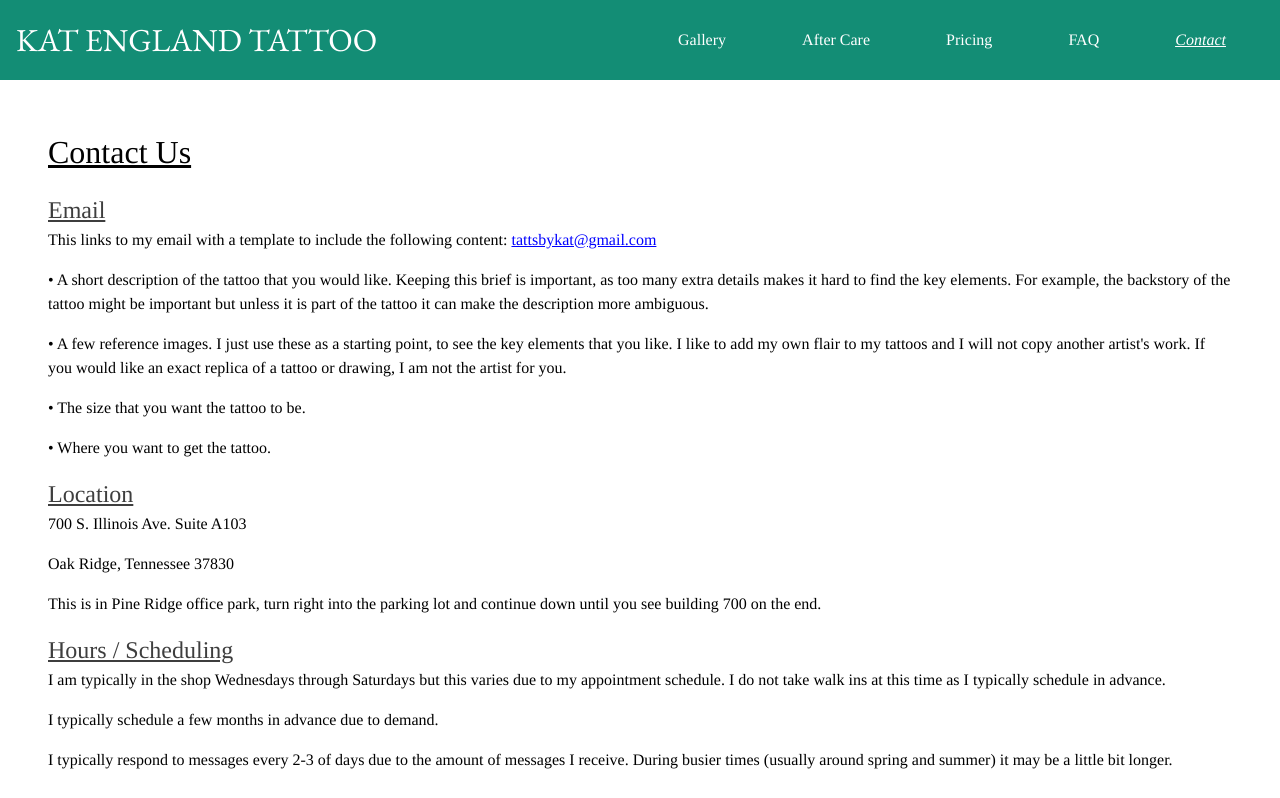
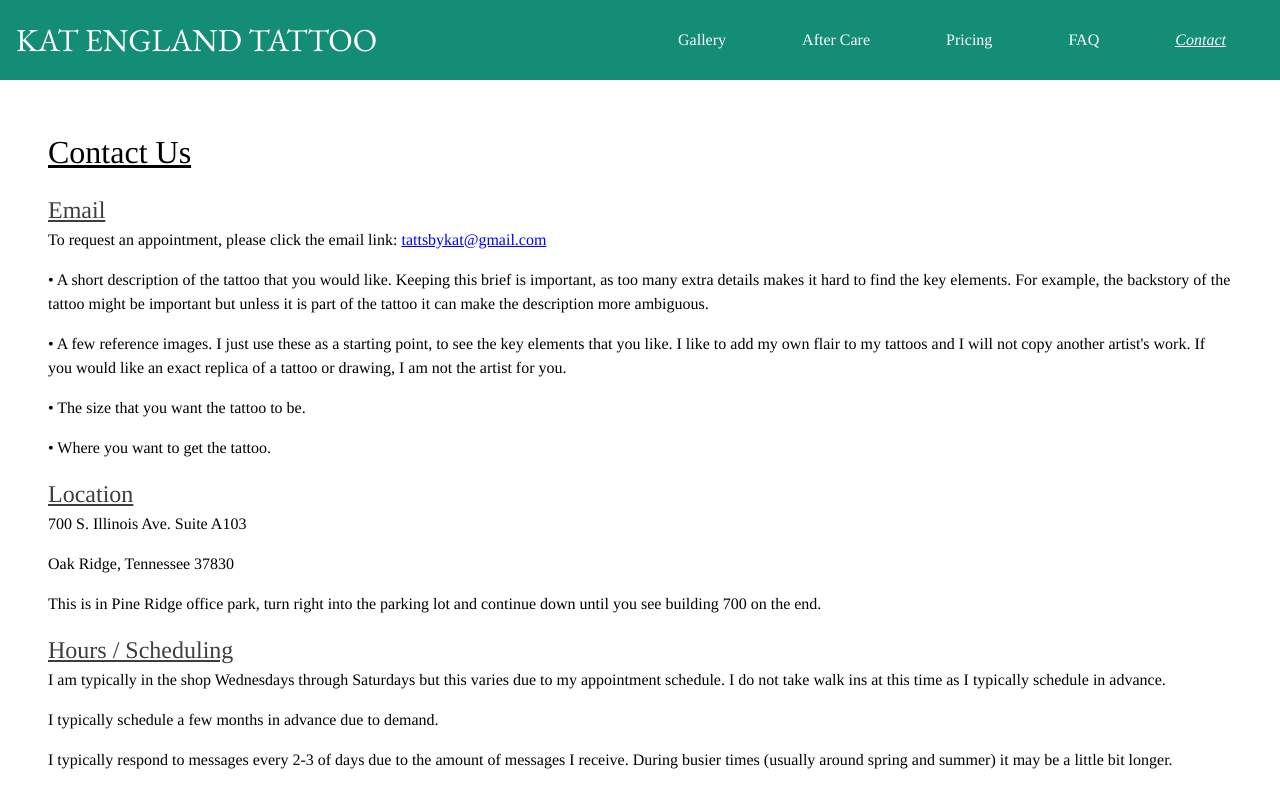
Before and after one commit to llamashock/kat-tattoo, a Next.js app: page /contact in a window 1280 px wide. Shown: the top 798 px of the page. Built offline with nearby package versions, Linux system fonts and the light colour scheme.

Commit message:
Update email wording

```diff
--- a/src/pages/contact.tsx
+++ b/src/pages/contact.tsx
@@ -14,7 +14,7 @@ const contact = () => {
 
       {/* Cannot use <MailToLink /> here, it renders as a <p> element only on prod */}
       <p className={styles.p}>
-        This links to my email with a template to include the following content:
+        To request an appointment, please click the email link:
         {' '}
         <a href="mailto:tattsbykat@gmail.com?body=Your%20name:%20%0D%0A%0D%0A%20Tattoo%20placement:%20%0D%0A%0D%0A%20Approximate%20size%20of%20tattoo%20(in%20inches):%20%0D%0A%0D%0A%20General%20description%20of%20the%20tattoo:%20%0D%0A%0D%0A%20Attach%20reference%20images%20(I%20draw%20all%20my%20own%20designs,%20these%20are%20for%20understanding%20what%20elements%20you%20like%20from%20the%20references):" className={styles.link}>tattsbykat@gmail.com</a>
       </p>
```
